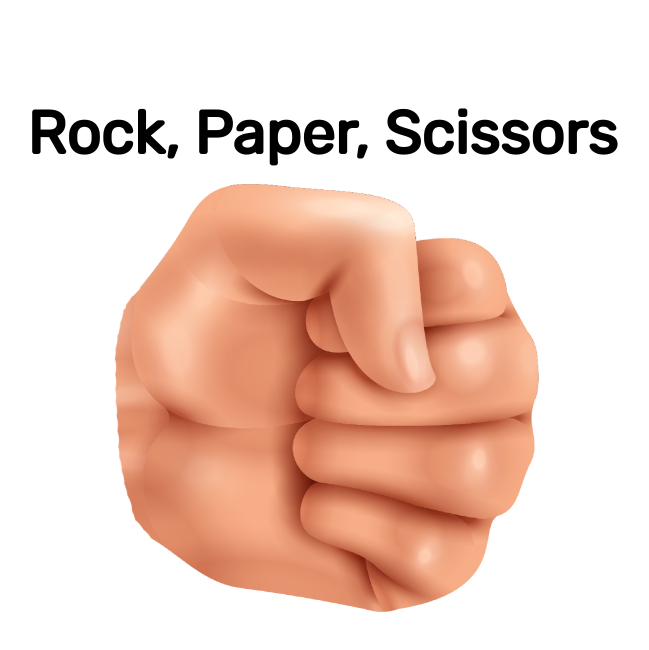
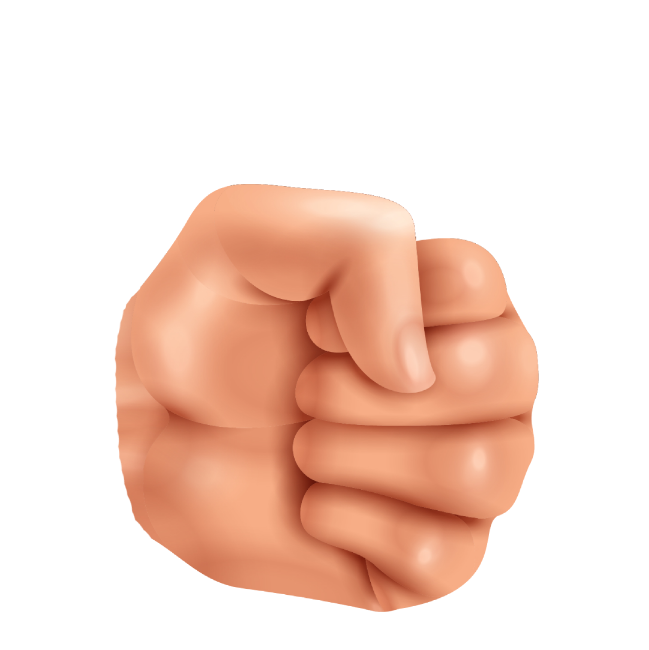
Before and after one commit to Brixsta/Rock-Paper-Scissors, a plain HTML site: page index.html in a window 1280 px wide. Shown: the whole page, without its empty margins (313-962 px from the left). Drawn offline with Linux system fonts and the light colour scheme.

Commit message:
touching up

```diff
--- a/index.html
+++ b/index.html
@@ -10,7 +10,6 @@
   <body>
     <div class="wrapper">
       <div class="splash-container">
-        <h1>Rock, Paper, Scissors</h1>
         <button class="start-game-button"></button>
       </div>
     </div>
--- a/style.css
+++ b/style.css
@@ -4,14 +4,6 @@
   margin: 0;
   padding: 0;
   font-family: "Rubik", sans-serif;
-}
-
-h1 {
-  font-size: 60px;
-  text-align: center;
-  margin-bottom: -8px;
-  user-select: none;
-  position: absolute;
 }
 
 .wrapper {
```
